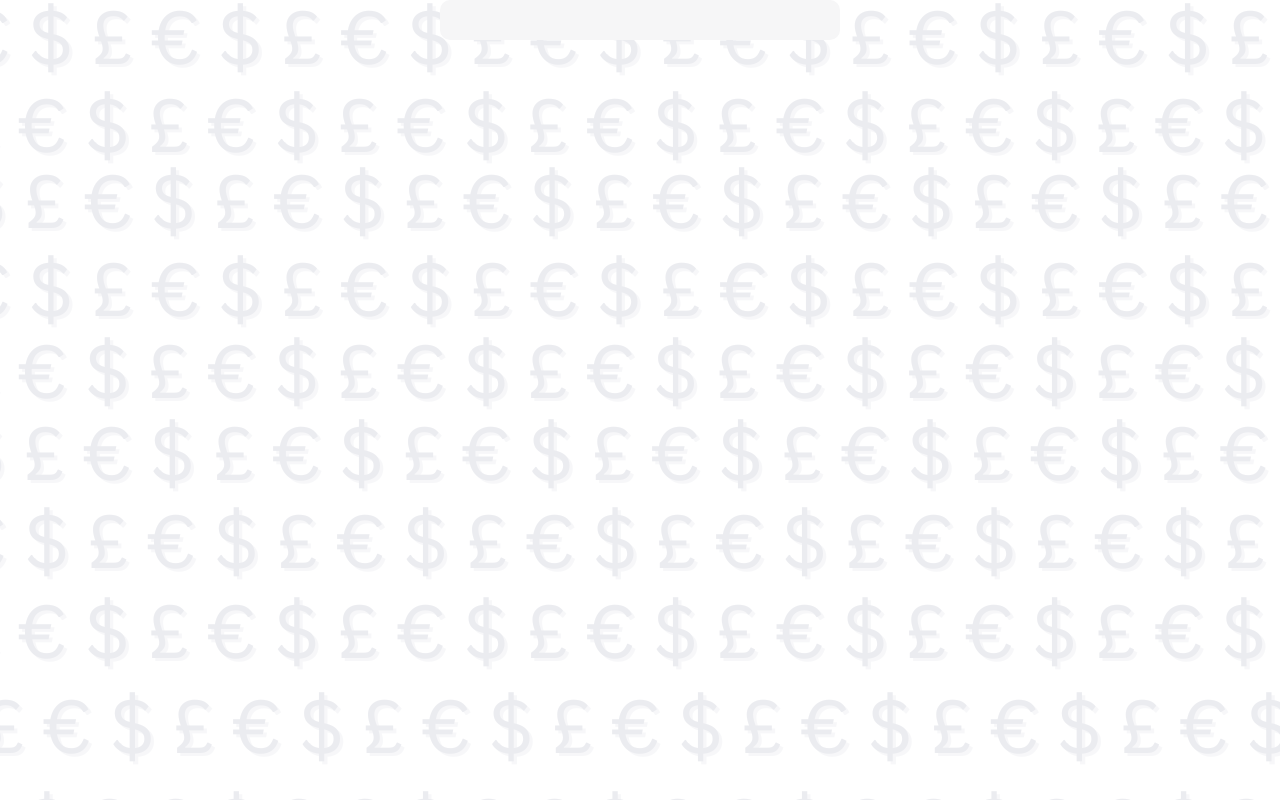
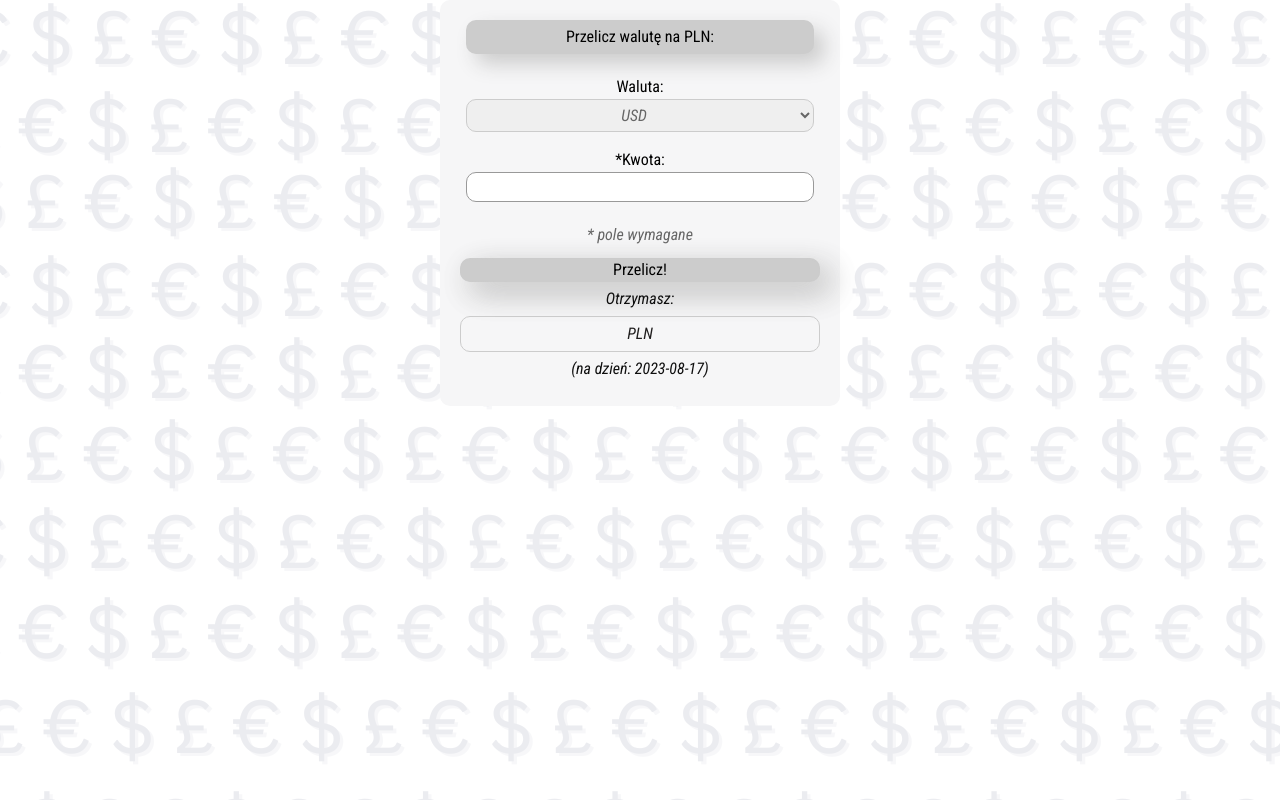
Before and after one commit to Dor-Ka/currency-converter-react, a React (Create React App) app: page / in a window 1280 px wide. Built offline with nearby package versions, Linux system fonts and the light colour scheme.

Commit message:
transfer and division of the application into components

```diff
--- a/src/App.js
+++ b/src/App.js
@@ -1,11 +1,14 @@
 import Container from "./Container"
+import Form from "./Form";
+import Result from "./Result";
 
 function App() {
 
   return (
-   <Container>
-
-   </Container>
+    <Container>
+      <Form />
+      <Result />
+    </Container>
 
   );
 };
--- /dev/null
+++ b/src/Form/index.js
@@ -0,0 +1,40 @@
+import "./style.css";
+
+const Form = () => (
+    <form className="form">
+        <fieldset className="form__fieldset margin">
+            <legend className="form__legent">
+                Przelicz walutę na PLN:
+            </legend>
+            <p>
+                <label className="form__labellText">
+                    Waluta:
+                    <select className="form__field  form__field--smaller">
+                        <option>USD</option>
+                        <option>EUR</option>
+                        <option>CHF</option>
+                        <option>GBP</option>
+                    </select>
+                </label>
+            </p>
+            <p>
+                <label>
+                    <span className="form__labellText">
+                        *Kwota:
+                        <input className="form__field form__field--smaller" type="number" step="0.01" min="0.01" required>
+                        </input>
+                    </span>
+                </label>
+            </p>
+            <p className="form__field form__field--star">
+                * pole wymagane
+
+            </p>
+        </fieldset>
+        <p className="form__button">
+            <button className="form__button">Przelicz!</button>
+        </p>
+    </form>
+)
+
+export default Form;
--- /dev/null
+++ b/src/Form/style.css
@@ -0,0 +1,67 @@
+.form__labelText {
+    width: 100%;
+    max-width: 400px;
+    display: inline-block;
+}
+
+.form__fieldset {
+    margin: 0 auto;
+    border: 1px solid #f6f6f7;
+    border-radius: 10px;
+    padding: 5px;
+    width: 100%;
+    max-width: 400px;
+    text-align: center;
+}
+
+.form__field {
+    margin: 0 auto;
+    border: 1px solid #ccc;
+    border-radius: 10px;
+    padding: 5px;
+    width: 100%;
+    max-width: 400px;
+    text-align: center;
+    color: hsl(0, 0%, 40%);
+    font-style: italic;
+}
+
+.form__field--star {
+    border: none;
+}
+
+.form__field:required {
+    border-color: hsl(0, 0%, 60%);
+}
+
+.form__field:hover {
+    border-color: hsl(0, 0%, 50%);
+}
+
+.form__button {
+    margin: 0 auto;
+    width: 100%;
+    max-width: 400px;
+    border: none;
+    background-color: #ccc;
+    border-radius: 10px;
+    box-shadow: 10px 10px 30px #ccc;
+    cursor: pointer;
+}
+
+.form__button:hover {
+    background-color: hsl(0, 0%, 70%);
+}
+
+.form__button:active {
+    background-color: hsl(0, 0%, 60%);
+}
+
+.form__legent {
+    width: 100%;
+    max-width: 400px;
+    padding: 5px;
+    background-color: #ccc;
+    border-radius: 10px;
+    box-shadow: 10px 10px 20px #ccc;
+}
--- /dev/null
+++ b/src/Result/index.js
@@ -0,0 +1,11 @@
+import "./style.css";
+
+const Result = () => (
+    <>
+        <p className="text--normal">Otrzymasz:</p>
+        <p className="text__result"> <strong> </strong> PLN</p>
+        <p className="text--normal">(na dzień: 2023-08-17)</p>
+    </>
+)
+
+export default Result;
--- /dev/null
+++ b/src/Result/style.css
@@ -0,0 +1,21 @@
+.text--normal {
+    margin: 0 auto;
+    padding: 5px;
+    width: 100%;
+    max-width: 200px;
+    text-align: center;
+    color: hsl(0, 0%, 6%);
+    font-style: italic;
+}
+
+.text__result {
+    margin: 0 auto;
+    border: 1px solid #ccc;
+    border-radius: 10px;
+    padding: 5px;
+    width: 100%;
+    max-width: 400px;
+    text-align: center;
+    color: hsl(0, 3%, 12%);
+    font-style: italic;
+}
```
